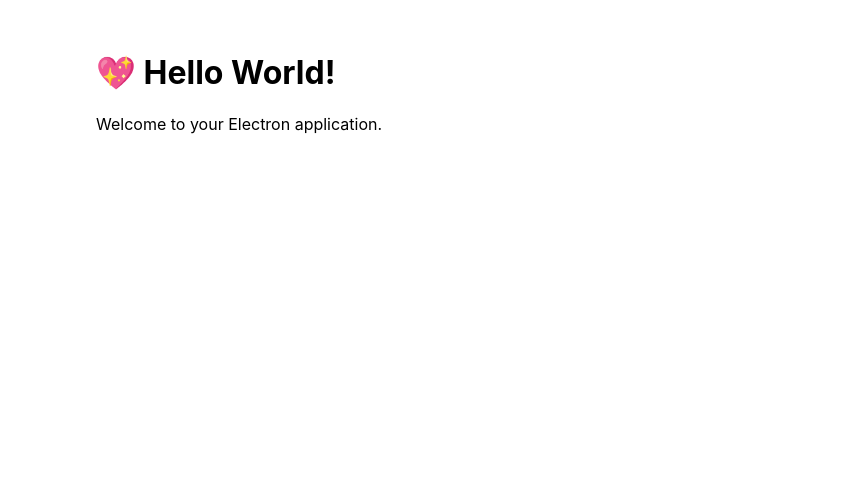
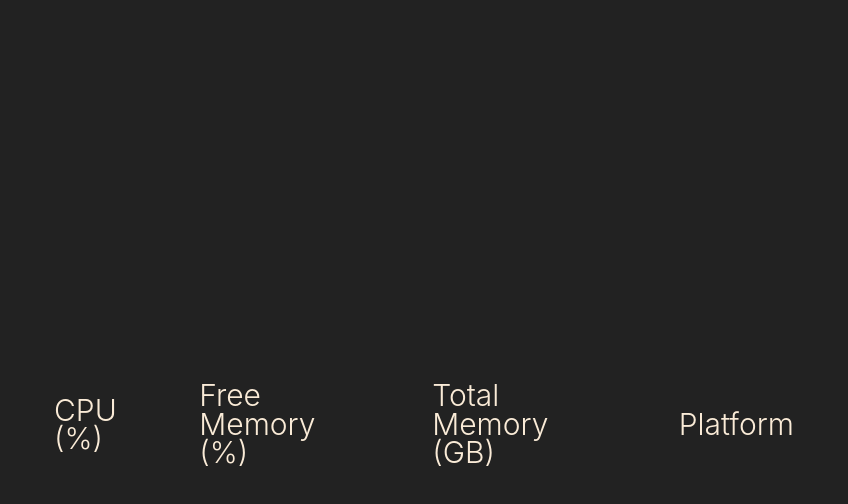
Before and after one commit to ElishaBjerkeset/Test-App, an Electron app: page src/index.html in a window 800 px wide. Shown: the whole page, 848 px wide, since content can reach past the window. Drawn offline with Linux system fonts and the light colour scheme; no server answers.

Commit message:
lots of changes

```diff
--- a/package.json
+++ b/package.json
@@ -4,6 +4,7 @@
   "version": "1.0.0",
   "description": "My Electron application description",
   "main": "src/index.js",
+  "type": "module",
   "scripts": {
     "start": "electron-forge start",
     "package": "electron-forge package",
@@ -20,7 +21,7 @@
     "@electron-forge/plugin-auto-unpack-natives": "^7.6.0",
     "@electron-forge/plugin-fuses": "^7.6.0",
     "@electron/fuses": "^1.8.0",
-    "electron": "34.0.0"
+    "electron": "^34.0.0"
   },
   "keywords": [],
   "author": {
--- a/src/index.css
+++ b/src/index.css
@@ -1,7 +1,35 @@
+html {
+  width: 100%;
+  height: 100%;
+}
+
 body {
   font-family: -apple-system, BlinkMacSystemFont, 'Segoe UI', Roboto, Helvetica,
     Arial, sans-serif;
   margin: auto;
-  max-width: 38rem;
-  padding: 2rem;
+  width: 100%;
+  height: 100%;
+  padding: 3%;
+  overflow: hidden;
+  background: #222;
+  display: flex;
+  justify-content: center;
+  align-items: center;
+  color: white;
 }
+
+.box {
+  display: flex;
+  justify-content: center;
+  align-items: center;
+  flex-direction: column;
+  font-size: 100px;
+  line-height: 0.95;
+  padding: 0 30px 0 30px;
+}
+
+.label {
+  font-size: 30px;
+  font-weight: 300;
+  color: antiquewhite;
+}
--- a/src/index.html
+++ b/src/index.html
@@ -6,7 +6,47 @@
     <link rel="stylesheet" href="index.css" />
   </head>
   <body>
-    <h1>💖 Hello World!</h1>
-    <p>Welcome to your Electron application.</p>
+    <div class="box">
+      <span class="label">CPU (%)</span>
+      <span id="cpu"></span>
+    </div>
+    <div class="box">
+      <span class="label">Free Memory (%)</span>
+      <span id="mem"></span>
+    </div>
+    <div class="box">
+      <span class="label">Total Memory (GB)</span>
+      <span id="total-mem"></span>
+    </div>
+    <div class="box">
+      <span class="label">Platform</span>
+      <span id="platform"></span>
+    </div>
+
+    <script>
+      const electron = require('electron');
+      const ipcRenderer = electron.ipcRenderer;
+
+      ipcRenderer.on('cpu', (event,data) => {
+        //console.log('cpu % ' + data);
+        document.getElementById('cpu').innerHTML = data.toFixed(2);
+      });
+
+      ipcRenderer.on('mem', (event,data) => {
+        //console.log('Memory % ' + data);
+        document.getElementById('mem').innerHTML = data.toFixed(2);
+      });
+
+      ipcRenderer.on('total-mem', (event,data) => {
+        //console.log('Total Memory GB ' + data);
+        document.getElementById('total-mem').innerHTML = data.toFixed(2);
+      });
+
+      ipcRenderer.on('platform', (event,data) => {
+        //console.log('platform ' + data);
+        document.getElementById('platform').innerHTML = data;
+      });
+
+    </script>
   </body>
 </html>
```
Also changed, not shown: src/index.js (+25 -6 lines), 1 other file.
